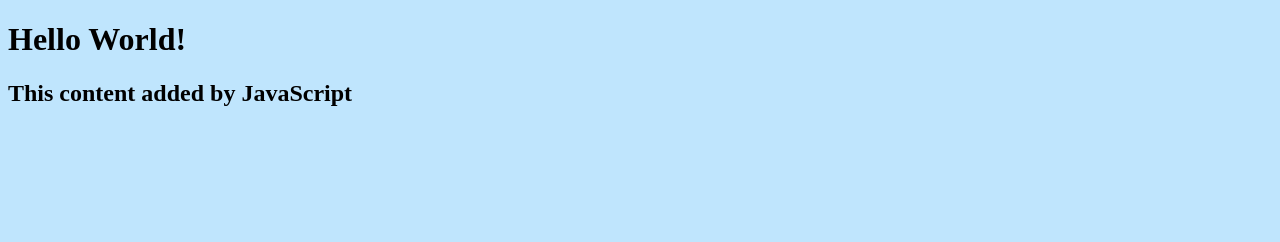
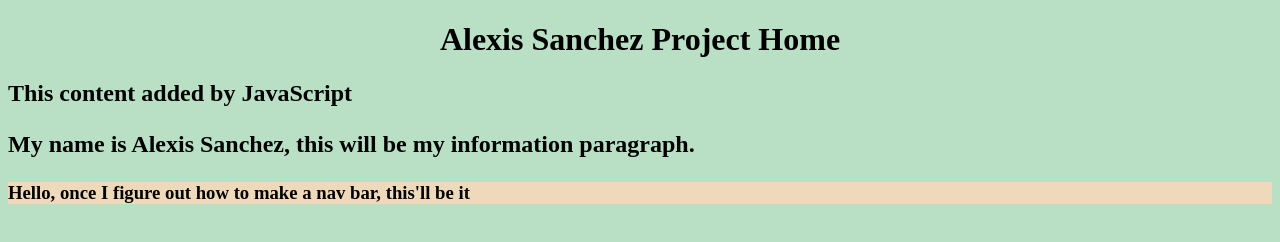
Before and after one commit to ElDingoBaby/my-personal-website, a plain HTML site: page index.html in a window 1280 px wide. Drawn offline with Linux system fonts and the light colour scheme.

Commit message:
updating h2, h3, color

```diff
--- a/index.html
+++ b/index.html
@@ -7,8 +7,14 @@
 </head>
 
 <body>
-    <h1>Hello World!</h1>
+    <h1>Alexis Sanchez Project Home</h1>
     <script src="script.js"></script>
+
+    <h2>
+        <p>My name is Alexis Sanchez, this will be my information paragraph.</p>
+    </h2>
+
+    <h3>Hello, once I figure out how to make a nav bar, this'll be it</h3>
 </body>
 
 </html>
--- a/style.css
+++ b/style.css
@@ -1,3 +1,11 @@
 body {
-    background: rgb(191, 229, 253);
+    background: rgba(80, 179, 110, 0.397);
 }
+
+h1 {
+    text-align-last: center;
+}
+
+h3 {
+    background-color: #f1dabbf3;
+}
```
